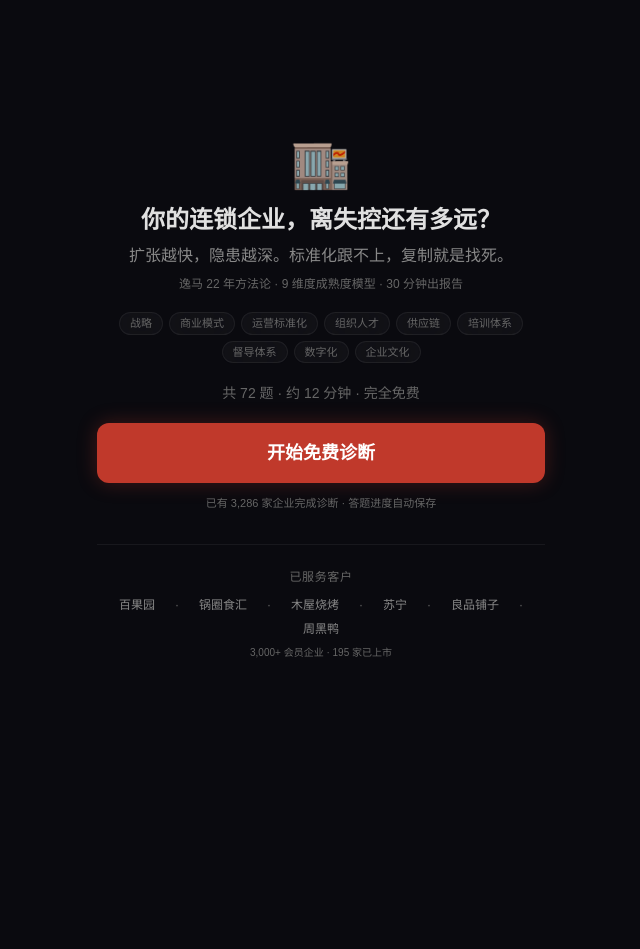
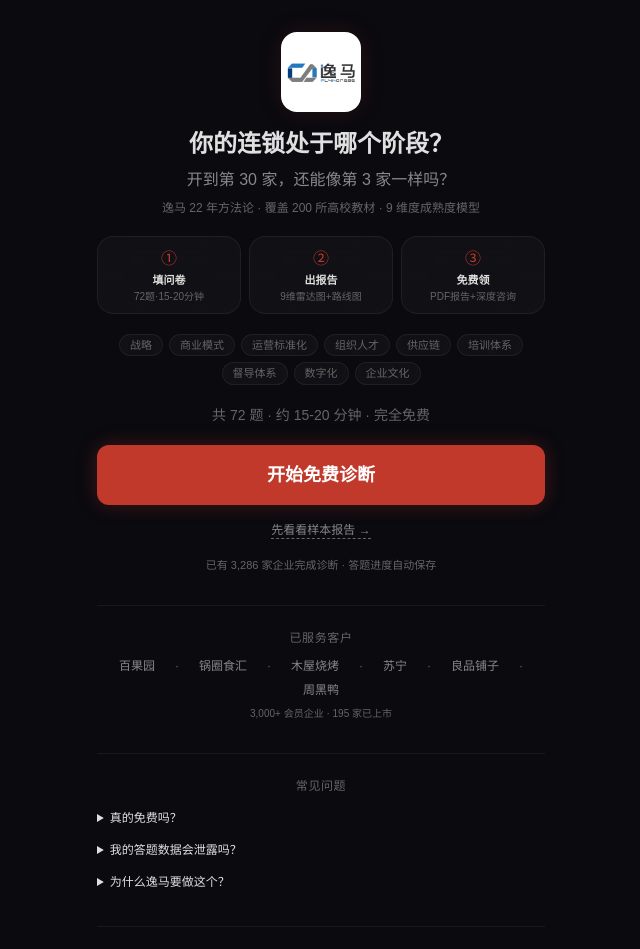
Before and after one commit to abo1296/yima-diagnosis, a Next.js app: page / in a window 1280 px wide. Shown: the top 949 px of the page, without its empty margins (319-959 px from the left). Before the commit the page ends 800 px from the top, so only its background shows below. Built offline with nearby package versions, Linux system fonts and the light colour scheme.

Commit message:
优化: 首页大改版-Logo+步骤引导+FAQ+样品报告+OG品牌图

```diff
--- a/app/api/og/route.ts
+++ b/app/api/og/route.ts
@@ -1,8 +1,24 @@
 import { NextRequest } from "next/server";
 
 export async function GET(req: NextRequest) {
-  const score = req.nextUrl.searchParams.get("score") || "0";
-  const level = req.nextUrl.searchParams.get("level") || "成长型";
+  const score = req.nextUrl.searchParams.get("score");
+  const level = req.nextUrl.searchParams.get("level");
+
+  // 品牌宣传OG（无分数参数时）
+  if (!score) {
+    const svg = `<svg xmlns="http://www.w3.org/2000/svg" width="1200" height="630" viewBox="0 0 1200 630">
+      <rect width="1200" height="630" fill="#0a0a0f"/>
+      <rect x="40" y="40" width="1120" height="550" rx="24" fill="none" stroke="rgba(255,255,255,0.08)" stroke-width="1"/>
+      <text x="600" y="180" text-anchor="middle" fill="#e0e0e0" font-size="48" font-weight="900" font-family="sans-serif">逸马连锁成熟度诊断</text>
+      <text x="600" y="250" text-anchor="middle" fill="#888" font-size="28" font-family="sans-serif">你的连锁处于哪个阶段？</text>
+      <text x="600" y="340" text-anchor="middle" fill="#c0392b" font-size="32" font-weight="bold" font-family="sans-serif">9 大维度 · 72 题 · 15-20 分钟</text>
+      <rect x="440" y="380" width="320" height="52" rx="26" fill="#c0392b"/>
+      <text x="600" y="415" text-anchor="middle" fill="white" font-size="24" font-weight="bold" font-family="sans-serif">免费开始诊断</text>
+      <text x="600" y="490" text-anchor="middle" fill="#888" font-size="22" font-family="sans-serif">3,000+ 会员企业 · 195 家已上市</text>
+      <text x="600" y="550" text-anchor="middle" fill="#666" font-size="18" font-family="sans-serif">yima777.cn · 逸马 22 年连锁方法论</text>
+    </svg>`;
+    return new Response(svg, { headers: { "Content-Type": "image/svg+xml", "Cache-Control": "public, max-age=86400" } });
+  }
 
   const levelColor = level === "领先型" ? "#10b981" : level === "成熟型" ? "#3b82f6" : level === "成长型" ? "#f59e0b" : "#ef4444";
 
--- a/app/layout.tsx
+++ b/app/layout.tsx
@@ -14,15 +14,15 @@
 
 export const metadata: Metadata = {
   title: "逸马连锁成熟度诊断",
-  description: "基于逸马22年连锁咨询方法论，9大维度全面评估连锁体系成熟度。3,000+会员企业验证，免费诊断。",
+  description: "基于逸马22年连锁咨询方法论，9大维度全面评估连锁体系成熟度。免费诊断，30分钟出报告。",
   openGraph: {
-    title: "逸马连锁成熟度诊断",
-    description: "9大维度全面评估你的连锁体系成熟度，30分钟出报告，免费。",
+    title: "逸马连锁成熟度诊断 - 免费评估你的连锁体系",
+    description: "9大维度全面评估你的连锁体系成熟度，15-20分钟完成，即时出报告。3,000+企业已体验。",
     url: "https://yima777.cn",
     siteName: "逸马诊断",
     locale: "zh_CN",
     type: "website",
-    images: [{ url: "https://yima777.cn/api/og?score=88&level=领先型", width: 1200, height: 630 }],
+    images: [{ url: "https://yima777.cn/api/og", width: 1200, height: 630 }],
   },
 };
 
--- a/app/page.tsx
+++ b/app/page.tsx
@@ -93,19 +93,48 @@
   return (
     <div className="flex flex-col items-center justify-center min-h-[100dvh] px-5 py-8" style={{ background: "var(--bg-primary)" }}>
       <div className="max-w-md w-full text-center">
-        <div className="text-4xl sm:text-5xl mb-4 opacity-80">🏬</div>
-        <h1 className="text-xl sm:text-2xl font-bold mb-2" style={{ color: "var(--text-primary)" }}>你的连锁企业，离失控还有多远？</h1>
-        <p className="text-sm sm:text-base mb-2" style={{ color: "var(--text-secondary)" }}>扩张越快，隐患越深。标准化跟不上，复制就是找死。</p>
-        <p className="text-xs mb-5" style={{ color: "var(--text-muted)" }}>逸马 22 年方法论 · 9 维度成熟度模型 · 30 分钟出报告</p>
+        {/* Logo */}
+        <img src="/logo.png" alt="逸马" className="w-16 h-16 sm:w-20 sm:h-20 mx-auto mb-4 rounded-2xl" style={{ boxShadow: "0 0 24px rgba(192,57,43,0.15)" }} />
+
+        {/* Headline */}
+        <h1 className="text-xl sm:text-2xl font-bold mb-2" style={{ color: "var(--text-primary)" }}>你的连锁处于哪个阶段？</h1>
+        <p className="text-sm sm:text-base mb-2" style={{ color: "var(--text-secondary)" }}>开到第 30 家，还能像第 3 家一样吗？</p>
+        <p className="text-xs mb-5" style={{ color: "var(--text-muted)" }}>逸马 22 年方法论 · 覆盖 200 所高校教材 · 9 维度成熟度模型</p>
+
+        {/* How it works */}
+        <div className="grid grid-cols-3 gap-2 mb-5 text-xs">
+          {[{ step:"①", title:"填问卷", desc:"72题·15-20分钟" },
+            { step:"②", title:"出报告", desc:"9维雷达图+路线图" },
+            { step:"③", title:"免费领", desc:"PDF报告+深度咨询" }].map((s) => (
+            <div key={s.step} className="glass-card rounded-xl p-2.5" style={{ background: "rgba(255,255,255,0.03)" }}>
+              <div className="text-base mb-0.5" style={{ color: "var(--yima-red)" }}>{s.step}</div>
+              <div className="font-semibold text-[11px] mb-0.5" style={{ color: "var(--text-primary)" }}>{s.title}</div>
+              <div className="text-[10px]" style={{ color: "var(--text-muted)" }}>{s.desc}</div>
+            </div>
+          ))}
+        </div>
+
+        {/* Dimension tags */}
         <div className="flex flex-wrap justify-center gap-1.5 mb-5 text-[11px]" style={{ color: "var(--text-muted)" }}>
           {DIMENSION_ORDER.map((d) => <span key={d} className="glass-card rounded-full px-2.5 py-0.5" style={{ background: "rgba(255,255,255,0.03)" }}>{DIMENSION_LABELS[d]}</span>)}
         </div>
-        <p className="text-xs sm:text-sm mb-5" style={{ color: "var(--text-muted)" }}>共 72 题 · 约 12 分钟 · 完全免费</p>
-        <button onClick={onStart} className="w-full py-4 rounded-xl font-semibold text-base sm:text-lg transition-all active:scale-[0.98] shadow-lg"
+
+        <p className="text-xs sm:text-sm mb-5" style={{ color: "var(--text-muted)" }}>共 72 题 · 约 15-20 分钟 · 完全免费</p>
+
+        {/* Primary CTA */}
+        <button onClick={onStart} className="w-full py-4 rounded-xl font-semibold text-base sm:text-lg transition-all active:scale-[0.98] shadow-lg mb-3"
           style={{ background: "var(--yima-red)", color: "white", boxShadow: "0 0 20px rgba(192,57,43,0.3)" }}>
           开始免费诊断
         </button>
-        <p className="text-[11px] mt-3" style={{ color: "var(--text-muted)" }}>已有 3,286 家企业完成诊断 · 答题进度自动保存</p>
+
+        {/* Secondary CTA */}
+        <a href="/share?score=78&level=成熟型" className="text-xs font-medium transition-all inline-block" style={{ color: "var(--text-secondary)", borderBottom: "1px dashed var(--text-muted)" }}>
+          先看看样本报告 →
+        </a>
+
+        <p className="text-[11px] mt-4" style={{ color: "var(--text-muted)" }}>已有 3,286 家企业完成诊断 · 答题进度自动保存</p>
+
+        {/* Social proof */}
         <div className="mt-8 pt-6" style={{ borderTop: "1px solid rgba(255,255,255,0.06)" }}>
           <p className="text-[10px] sm:text-xs mb-3 uppercase tracking-wider" style={{ color: "var(--text-muted)" }}>已服务客户</p>
           <div className="flex flex-wrap justify-center gap-x-5 gap-y-2 text-xs font-medium" style={{ color: "var(--text-secondary)" }}>
@@ -117,6 +146,27 @@
             <span>周黑鸭</span>
           </div>
           <p className="text-[10px] mt-2" style={{ color: "var(--text-muted)" }}>3,000+ 会员企业 · 195 家已上市</p>
+        </div>
+
+        {/* FAQ */}
+        <div className="mt-8 pt-6 text-left" style={{ borderTop: "1px solid rgba(255,255,255,0.06)" }}>
+          <p className="text-[10px] sm:text-xs mb-3 uppercase tracking-wider text-center" style={{ color: "var(--text-muted)" }}>常见问题</p>
+          {[
+            { q: "真的免费吗？", a: "完全免费。诊断是逸马方法论的产品化，我们靠深度咨询盈利。" },
+            { q: "我的答题数据会泄露吗？", a: "数据仅用于生成你的诊断报告，不会分享给第三方。" },
+            { q: "为什么逸马要做这个？", a: "22年连锁咨询经验的产品化，让你先体验方法论的价值。" },
+          ].map((faq) => (
+            <details key={faq.q} className="mb-2 text-xs" style={{ color: "var(--text-secondary)" }}>
+              <summary className="cursor-pointer py-1 font-medium" style={{ color: "var(--text-primary)" }}>{faq.q}</summary>
+              <p className="mt-1 ml-2" style={{ color: "var(--text-muted)" }}>{faq.a}</p>
+            </details>
+          ))}
+        </div>
+
+        {/* Mobile QR hint */}
+        <div className="mt-8 pt-6 text-center" style={{ borderTop: "1px solid rgba(255,255,255,0.06)" }}>
+          <img src="/logo.png" alt="逸马诊断" className="w-12 h-12 mx-auto mb-2 rounded-xl opacity-70" />
+          <p className="text-[10px]" style={{ color: "var(--text-muted)" }}>手机浏览器打开 yima777.cn 随时测</p>
         </div>
       </div>
     </div>
```
Also changed, not shown: public/logo.png (added).
